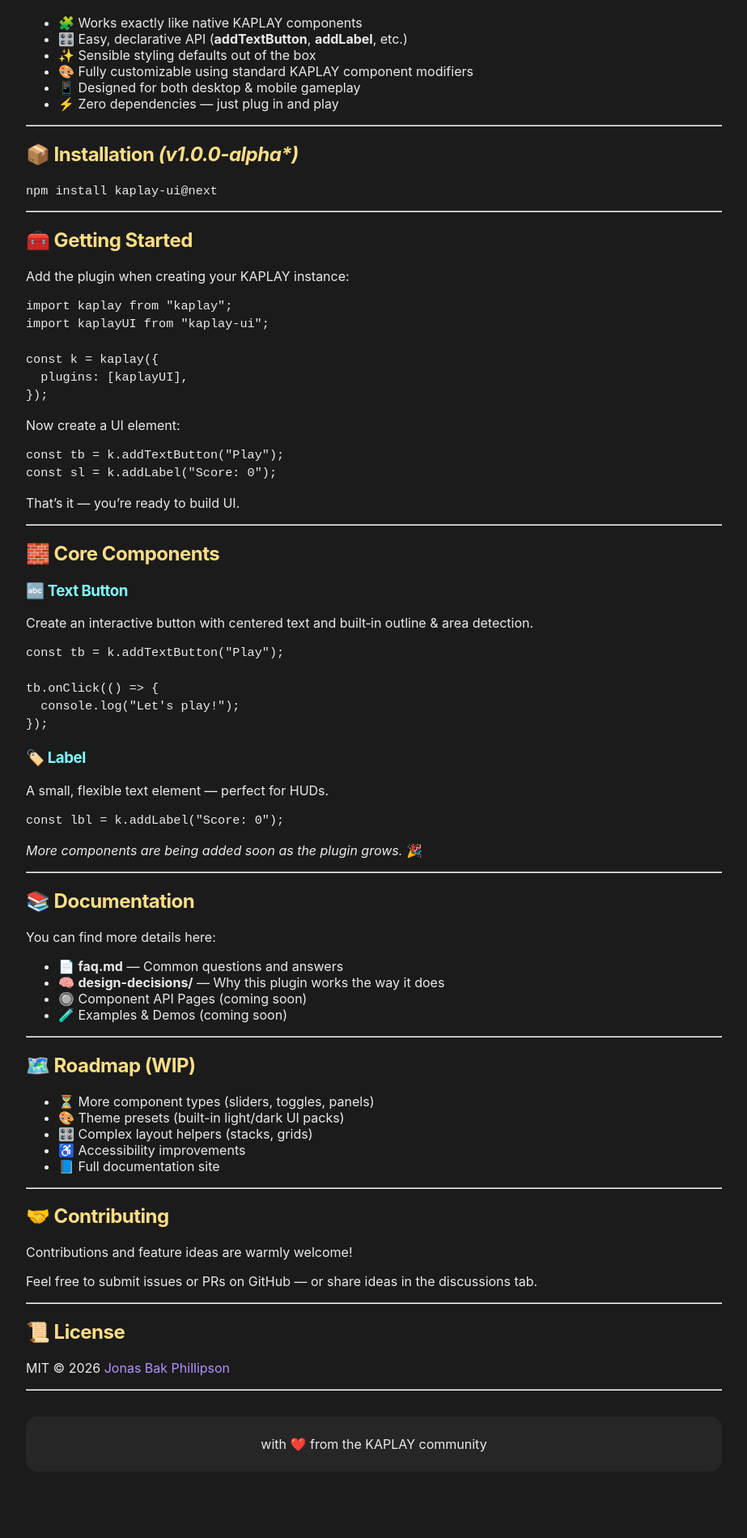
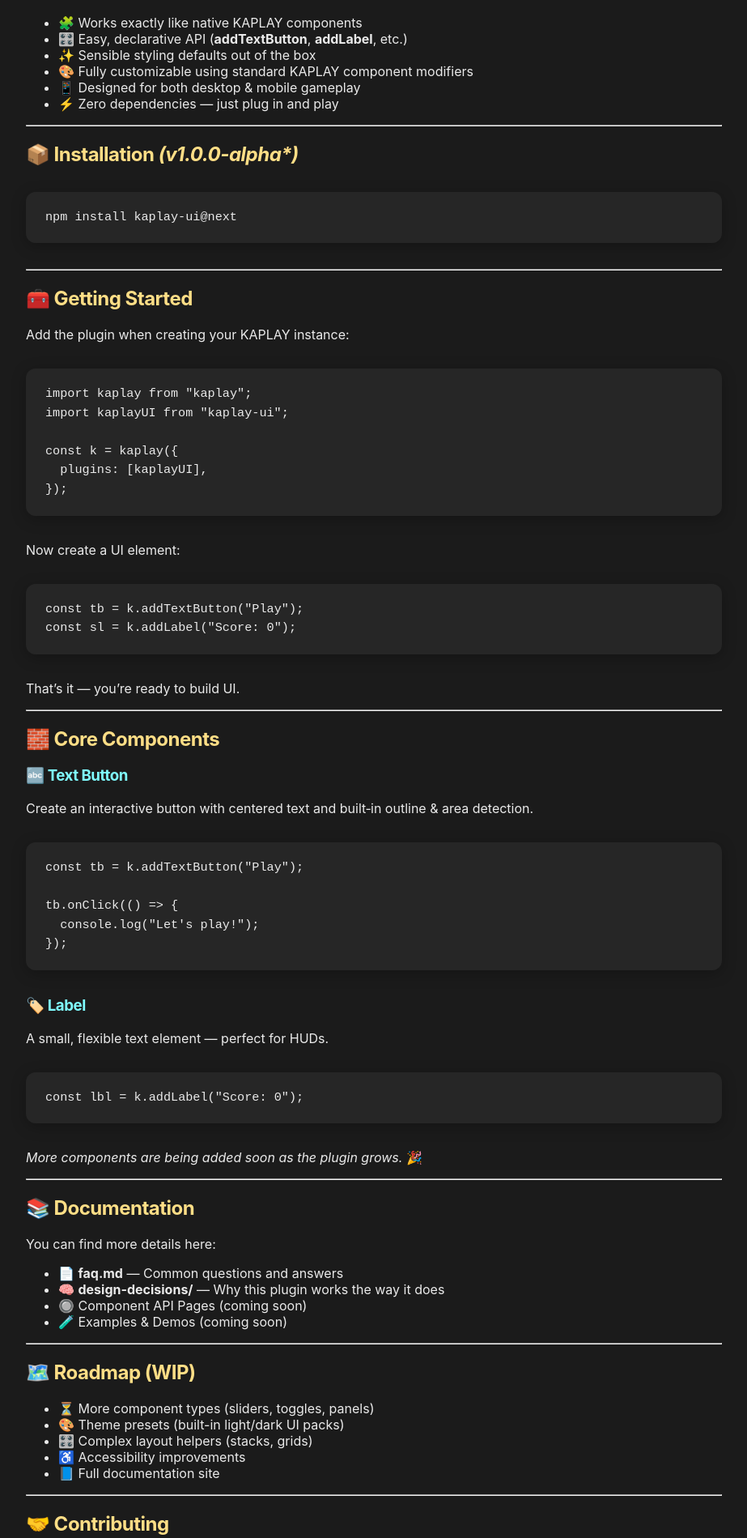
Before and after one commit to jbakchr/kaplay-ui, a Jekyll site: the page built from docs/index.md, in a window 1280 px wide. Shown: the part 759-2658 px from the top of the page at 81% size, without its empty margins (178-1101 px from the left). Built offline with Jekyll 4.4.1, drawn with Linux system fonts in a browser that asks for light colours; our own code applies the rules of GitHub Pages for plain Markdown files.

Commit message:
Tried to fix code blocks .. again

````diff
--- a/docs/assets/style.css
+++ b/docs/assets/style.css
@@ -78,50 +78,25 @@
 }
 
 /* --------------------------------------------------
-   Code Blocks (Fixed overlap issue)
--------------------------------------------------- */
-
-/* Block-level code (```) */
-/* pre {
-  margin: 1.5rem 0;
-  padding: 1rem;
-  background: #2b2b2b;
-  border-radius: 6px;
-  overflow-x: auto;
-  white-space: pre-wrap; /* Helps prevent overlap inside containers */
-*/
-
-/* Inline code (`like this`) */
-/* code {
-  background: #2b2b2b;
-  padding: 0.2rem 0.4rem;
-  border-radius: 4px;
-} */
-
-/* Inside .block sections */
-/* .block pre {
-  margin: 1rem 0;
-} */
-
-/* --------------------------------------------------
-   Beautiful, padded, non-indented code blocks
+   Beautiful KAPLAY-style code blocks (fixed + pretty)
 -------------------------------------------------- */
 pre {
-  margin: 1.5rem 0;
-  padding: 1rem;              /* Adds pretty padding */
-  background: #2b2b2b;
-  border-radius: 6px;
+  background: var(--bg-box); /* Match the .block color */
+  padding: 1.25rem 1.5rem; /* Similar to .block but slightly tighter */
+  margin: 2rem 0; /* More breathing room */
+  border-radius: 12px; /* Match block radius */
   overflow-x: auto;
-  white-space: pre;           /* Prevents weird line wrapping */
+  white-space: pre; /* Prevent weird wrapping */
+  box-shadow: 0 4px 18px rgba(0,0,0,0.25);
 }
 
+/* Inner <code> should NOT have padding or background */
 pre code {
-  display: block;
-  padding: 0;                 /* Prevents double padding */
-  margin: 0;                  /* Prevents extra indent */
-  background: transparent;    /* Let <pre> handle background */
-  line-height: 1.45;          /* Better readability */
-  font-size: 0.95rem;         /* Looks cleaner on mobile + desktop */
+  background: none;
+  padding: 0;
+  margin: 0;
+  line-height: 1.55;
+  font-size: 0.95rem;
 }
 
 /* Inline code */
````
